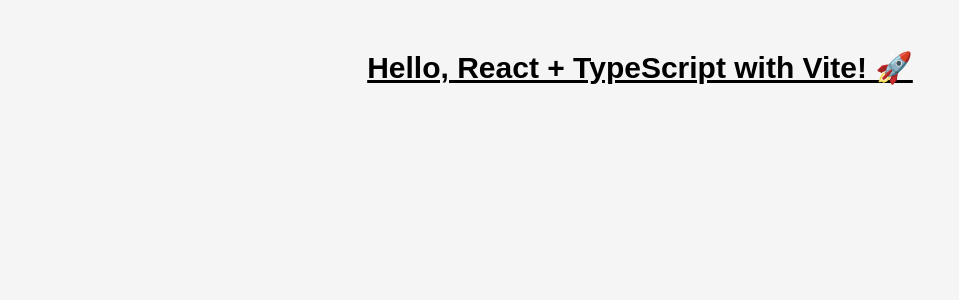
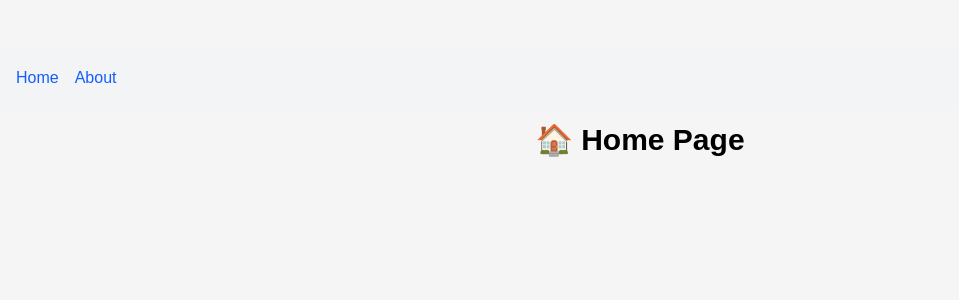
Before and after one commit to batru96/vite-example, a React (Vite) app: page / in a window 1280 px wide. Shown: the top 300 px of the page, without its empty margins (0-959 px from the left). Built offline with nearby package versions, Linux system fonts and the light colour scheme.

Commit message:
Add react-router

```diff
--- a/package.json
+++ b/package.json
@@ -13,6 +13,7 @@
   "devDependencies": {
     "@types/react": "^19.0.11",
     "@types/react-dom": "^19.0.4",
+    "@types/react-router-dom": "^5.3.3",
     "@vitejs/plugin-react": "^4.3.4",
     "typescript": "^5.8.2",
     "vite": "^6.2.2"
@@ -21,6 +22,7 @@
     "@tailwindcss/vite": "^4.0.14",
     "react": "^19.0.0",
     "react-dom": "^19.0.0",
+    "react-router-dom": "^7.3.0",
     "tailwindcss": "^4.0.14"
   }
 }
--- a/src/App.tsx
+++ b/src/App.tsx
@@ -1,11 +1,22 @@
 import React from "react";
-import { JSX } from "react/jsx-runtime";
+import { BrowserRouter as Router, Routes, Route, Link } from "react-router-dom";
+import Home from "./pages/Home";
+import About from "./pages/About";
 
-const App = () => {
+const App: React.FC = () => {
   return (
-    <div>
-      <h1 className="text-3xl font-bold underline">Hello, React + TypeScript with Vite! 🚀</h1>
-    </div>
+    <Router>
+      <nav className="p-4 bg-gray-100 flex gap-4">
+        <Link to="/" className="text-blue-600">Home</Link>
+        <Link to="/about" className="text-blue-600">About</Link>
+      </nav>
+      <div className="p-4">
+        <Routes>
+          <Route path="/" element={<Home />} />
+          <Route path="/about" element={<About />} />
+        </Routes>
+      </div>
+    </Router>
   );
 };
 
--- /dev/null
+++ b/src/pages/About.tsx
@@ -0,0 +1,7 @@
+import React from "react";
+
+const About: React.FC = () => {
+  return <h1 className="text-3xl font-bold">ℹ️ About Page</h1>;
+};
+
+export default About;
--- /dev/null
+++ b/src/pages/Home.tsx
@@ -0,0 +1,7 @@
+import React from "react";
+
+const Home: React.FC = () => {
+  return <h1 className="text-3xl font-bold">🏠 Home Page</h1>;
+};
+
+export default Home;
```
Also changed, not shown: 1 other file (tests, documents, lock files or other folders).
